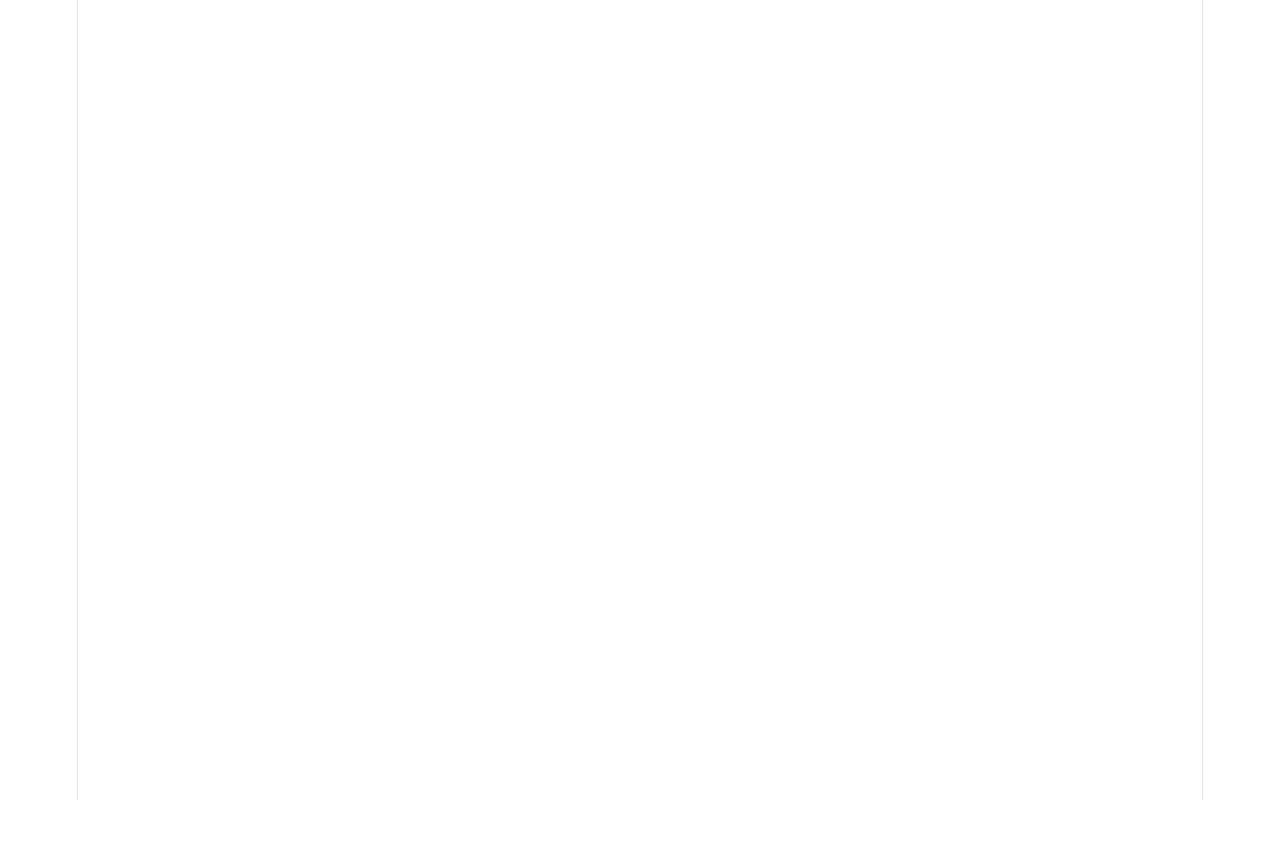
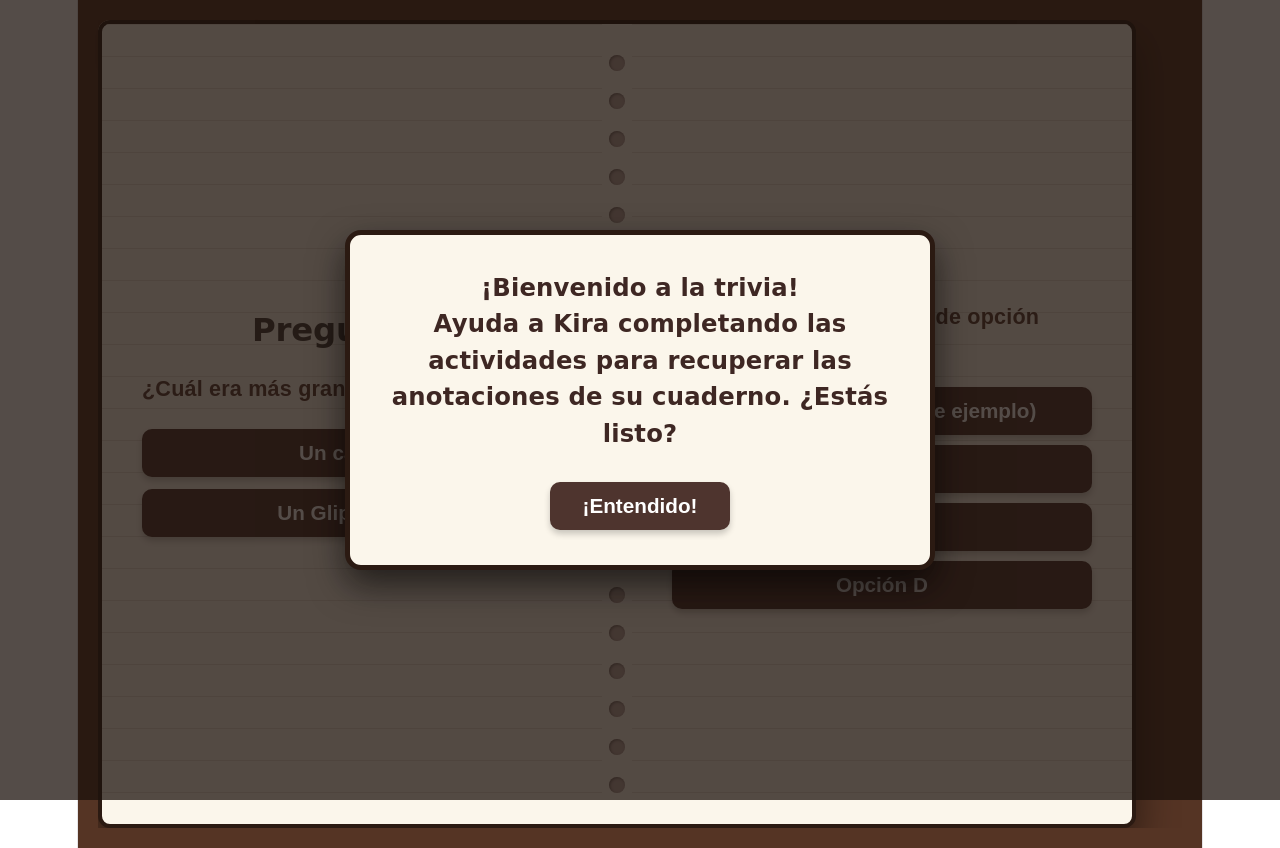
Before and after one commit to agusti03/caminando-web, a React (Vite) app: page /juego-gliptodonte in a window 1280 px wide. Before the commit this address had no page. Before the commit the page ends 800 px from the top, so only its background shows below. Built offline with nearby package versions, Linux system fonts and the light colour scheme.

Commit message:
Primer trivia funcional

```diff
--- a/src/main.jsx
+++ b/src/main.jsx
@@ -5,6 +5,7 @@ import './index.css'
 import App from './App.jsx'
 import Coleccion from './pages/Coleccion.jsx'
 import DetalleGliptodonte from './pages/DetalleGliptodonte.jsx'
+import JuegoGliptodonte from './pages/JuegoGliptodonte.jsx'
 
 createRoot(document.getElementById('root')).render(
   <StrictMode>
@@ -13,6 +14,7 @@ createRoot(document.getElementById('root')).render(
         <Route path="/" element={<App />} />
         <Route path="/coleccion" element={<Coleccion />} />
         <Route path="/detalle-gliptodonte" element={<DetalleGliptodonte />} />
+        <Route path="/juego-gliptodonte" element={<JuegoGliptodonte />} />
       </Routes>
     </BrowserRouter>
   </StrictMode>,
--- a/src/pages/Coleccion.css
+++ b/src/pages/Coleccion.css
@@ -671,7 +671,7 @@
   }
 
   .aviso-texto {
-    font-size: 1.1rem;
+    font-size: 1.0rem;
     margin: 0 0 25px 0;
   }
 
--- a/src/pages/DetalleGliptodonte.jsx
+++ b/src/pages/DetalleGliptodonte.jsx
@@ -10,6 +10,7 @@ function DetalleGliptodonte() {
 
   return (
     <div className="escenario-coleccion">
+
       <button className="btn-volver-top" onClick={() => navigate('/coleccion')}>
         <FaArrowLeft /> Volver
       </button>
@@ -69,7 +70,7 @@ function DetalleGliptodonte() {
               </div>
 
               {/* Botón de acción */}
-              <button className="boton-jugar" onClick={() => navigate('/juego')}>
+              <button className="boton-jugar" onClick={() => navigate('/juego-gliptodonte')}>
                 <span>🎮</span> ¡Jugar!
               </button>
 
--- /dev/null
+++ b/src/pages/JuegoGliptodonte.jsx
@@ -0,0 +1,213 @@
+// src/pages/JuegoGliptodonte.jsx
+import { useState, useEffect } from 'react';
+import { useNavigate } from 'react-router-dom';
+import { FaArrowLeft, FaCheckCircle } from 'react-icons/fa';
+import './Coleccion.css';
+import TransicionHoja from '../components/TransicionCuaderno'
+
+function JuegoGliptodonte() {
+    const navigate = useNavigate();
+    const [mostrarPopup, setMostrarPopup] = useState(false);
+
+    const [respuestaTrivia1, setRespuestaTrivia1] = useState(null);
+    const [respuestaTrivia2, setRespuestaTrivia2] = useState(null);
+
+    useEffect(() => {
+        const yaVisto = localStorage.getItem('popupJuegoVisto');
+        if (!yaVisto) {
+            setMostrarPopup(true);
+        }
+    }, []);
+
+    const cerrarPopup = () => {
+        localStorage.setItem('popupJuegoVisto', 'true');
+        setMostrarPopup(false);
+    };
+
+    const handleTrivia1 = (opcion) => {
+        setRespuestaTrivia1(opcion);
+    };
+
+    const handleTrivia2 = (opcion) => {
+        setRespuestaTrivia2(opcion);
+    };
+
+    const trivia1Completada = respuestaTrivia1 === 'gliptodonte';
+    const trivia2Completada = respuestaTrivia2 === 'opcionA';
+
+    return (
+    <div className="escenario-coleccion">
+
+      <button className="btn-volver-top" onClick={() => navigate('/detalle-gliptodonte')}>
+        <FaArrowLeft /> Volver
+      </button>
+
+      <TransicionHoja>
+        <div className="cuaderno-contenedor">
+
+          {/* ================= HOJA IZQUIERDA: TRIVIA 1 ================= */}
+          {/* 🎯 Cambiado justifyContent a 'center' para centrarlo verticalmente */}
+          <div className="pagina-hoja" style={{ gap: '15px', justifyContent: 'center', alignItems: 'stretch' }}>
+            <h2 className="titulo-seccion" style={{ fontSize: '1.8rem', margin: '0 0 10px 0' }}>
+              Pregunta 1
+            </h2>
+            <p className="texto-descripcion-derecha" style={{ maxWidth: '100%', textAlign: 'left', fontWeight: 'bold', margin: '0' }}>
+              ¿Cuál era más grande?
+            </p>
+
+            {/* Opciones de la Trivia 1 */}
+            <div style={{ display: 'flex', flexDirection: 'column', gap: '12px', marginTop: '10px' }}>
+              <button
+                className="btn-popup-accion btn-popup-marron"
+                style={{
+                  maxWidth: '100%',
+                  textAlign: 'left',
+                  opacity: respuestaTrivia1 === 'camion' ? 0.6 : 1,
+                  cursor: trivia1Completada ? 'not-allowed' : 'pointer'
+                }}
+                onClick={() => handleTrivia1('camion')}
+                disabled={trivia1Completada}
+              >
+                Un camión
+              </button>
+
+              <button
+                className="btn-popup-accion btn-popup-marron"
+                style={{
+                  maxWidth: '100%',
+                  textAlign: 'left',
+                  backgroundColor: trivia1Completada ? '#689f38' : '#4e342e'
+                }}
+                onClick={() => handleTrivia1('gliptodonte')}
+                disabled={trivia1Completada}
+              >
+                Un Gliptodonte
+              </button>
+            </div>
+
+            {/* Feedback Trivia 1 */}
+            {respuestaTrivia1 === 'camion' && (
+              <div style={{ marginTop: '20px', padding: '15px', backgroundColor: '#ffe9e9', border: '2px solid #d32f2f', borderRadius: '8px', color: '#c62828', fontWeight: 'bold' }}>
+                ❌ ¡Ups! Inténtalo de nuevo, ¡el Gliptodonte era una criatura gigantesca!
+              </div>
+            )}
+
+            {trivia1Completada && (
+              <div style={{ marginTop: '20px', padding: '15px', backgroundColor: '#e8f5e9', border: '2px solid #2e7d32', borderRadius: '8px', color: '#1b5e20', fontWeight: 'bold', display: 'flex', alignItems: 'center', gap: '10px' }}>
+                <FaCheckCircle size={20} /> ¡Excelente! El Gliptodonte medía casi lo mismo que un automóvil pequeño y pesaba toneladas.
+              </div>
+            )}
+          </div>
+
+
+          {/* ANILLADO CENTRAL */}
+          <div className="anillado-espiral">
+            {[...Array(20)].map((_, i) => (
+              <div key={i} className="anillo"></div>
+            ))}
+          </div>
+
+
+          {/* ================= HOJA DERECHA: TRIVIA 2 ================= */}
+          {/* 🎯 Cambiado justifyContent a 'center' para igualar la altura del lado izquierdo */}
+          <div className="pagina-hoja hoja-derecha" style={{ gap: '15px', justifyContent: 'center', alignItems: 'stretch', textAlign: 'left' }}>
+            <h2 className="titulo-seccion" style={{ fontSize: '1.8rem', margin: '0 0 10px 0', textAlign: 'left' }}>
+              Pregunta 2
+            </h2>
+            <p className="texto-descripcion-derecha" style={{ maxWidth: '100%', fontWeight: 'bold', margin: '0' }}>
+              Escribe aquí tu pregunta de opción múltiple...
+            </p>
+
+            {/* Opciones de la Trivia 2 */}
+            <div style={{ display: 'flex', flexDirection: 'column', gap: '10px', marginTop: '10px' }}>
+              <button
+                className="btn-popup-accion btn-popup-marron"
+                style={{
+                  maxWidth: '100%',
+                  backgroundColor: trivia2Completada ? '#689f38' : '#4e342e'
+                }}
+                onClick={() => handleTrivia2('opcionA')}
+                disabled={trivia2Completada}
+              >
+                Opción A (Correcta de ejemplo)
+              </button>
+
+              <button
+                className="btn-popup-accion btn-popup-marron"
+                style={{
+                  maxWidth: '100%',
+                  opacity: respuestaTrivia2 === 'opcionB' ? 0.6 : 1,
+                  cursor: trivia2Completada ? 'not-allowed' : 'pointer'
+                }}
+                onClick={() => handleTrivia2('opcionB')}
+                disabled={trivia2Completada}
+              >
+                Opción B
+              </button>
+
+              <button
+                className="btn-popup-accion btn-popup-marron"
+                style={{
+                  maxWidth: '100%',
+                  opacity: respuestaTrivia2 === 'opcionC' ? 0.6 : 1,
+                  cursor: trivia2Completada ? 'not-allowed' : 'pointer'
+                }}
+                onClick={() => handleTrivia2('opcionC')}
+                disabled={trivia2Completada}
+              >
+                Opción C
+              </button>
+
+              <button
+                className="btn-popup-accion btn-popup-marron"
+                style={{
+                  maxWidth: '100%',
+                  opacity: respuestaTrivia2 === 'opcionD' ? 0.6 : 1,
+                  cursor: trivia2Completada ? 'not-allowed' : 'pointer'
+                }}
+                onClick={() => handleTrivia2('opcionD')}
+                disabled={trivia2Completada}
+              >
+                Opción D
+              </button>
+            </div>
+
+            {/* Feedback Trivia 2 */}
+            {respuestaTrivia2 && !trivia2Completada && (
+              <div style={{ marginTop: '15px', padding: '12px', backgroundColor: '#ffe9e9', border: '2px solid #d32f2f', borderRadius: '8px', color: '#c62828', fontWeight: 'bold' }}>
+                ❌ Esta opción no es correcta. ¡Sigue investigando!
+              </div>
+            )}
+
+            {trivia2Completada && (
+              <div style={{ marginTop: '15px', padding: '12px', backgroundColor: '#e8f5e9', border: '2px solid #2e7d32', borderRadius: '8px', color: '#1b5e20', fontWeight: 'bold', display: 'flex', alignItems: 'center', gap: '10px' }}>
+                <FaCheckCircle size={20} /> ¡Respuesta correcta! Has recuperado otra anotación para el cuaderno de Kira.
+              </div>
+            )}
+          </div>
+
+        </div>
+      </TransicionHoja>
+
+        {/* POP-UP AUTOMÁTICO */}
+        {mostrarPopup && (
+            <div className="aviso-overlay">
+            <div className="aviso-modal-popup">
+                <p className="aviso-texto">
+                ¡Bienvenido a la trivia! <br />
+                Ayuda a Kira completando las actividades para recuperar las anotaciones de su cuaderno. ¿Estás listo?
+                </p>
+                <div className="aviso-botones-layout">
+                <button className="btn-popup-accion btn-popup-marron" onClick={cerrarPopup}>
+                    ¡Entendido!
+                </button>
+                </div>
+            </div>
+            </div>
+        )}
+
+    </div>
+  );
+}
+
+export default JuegoGliptodonte;
```
